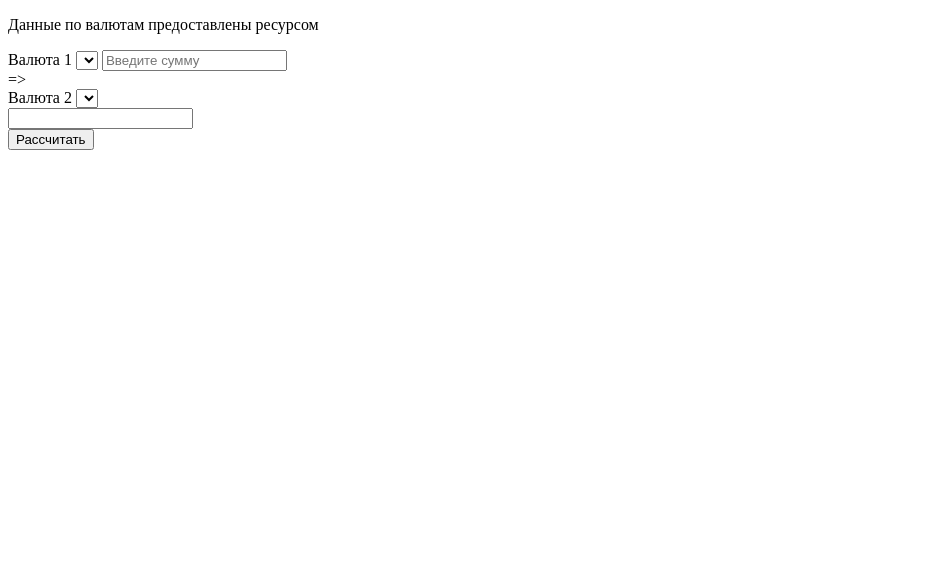
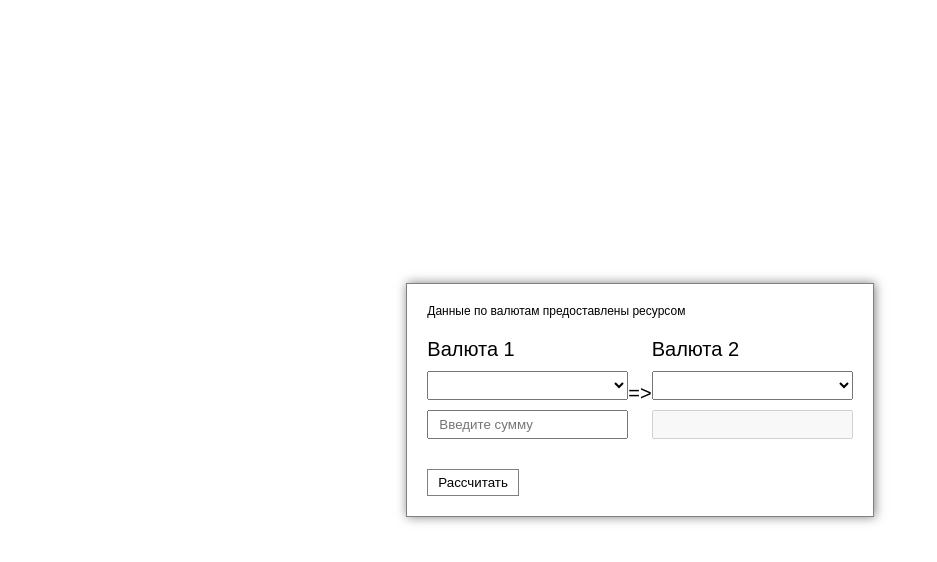
Before and after one commit to evkondr/currencycalculator, a plain HTML site: page index.html in a window 1280 px wide. Shown: the whole page, without its empty margins (0-937 px from the left). Drawn offline with Linux system fonts and the light colour scheme.

Commit message:
added styles

```diff
--- a/css/style.css
+++ b/css/style.css
@@ -0,0 +1,51 @@
+*{
+    margin: 0;
+    padding: 0;
+
+}
+html,
+body{
+    height: 100%;
+}
+body{
+    font: 20px Arial
+}
+.container{
+    max-width: 1170px;
+    margin: 0 auto;
+    display: flex;
+    justify-content: center;
+    align-items: center;
+    height: 100%;
+}
+#currancy-calc{
+    padding: 20px;
+    border: 1px solid gray;
+    box-shadow: 1px 0 10px rgba(0,0,0,.5);
+}
+.url{
+    font-size: 12px;
+}
+.space-around{
+    display: flex;
+    justify-content: space-between;
+    align-items: center;
+}
+.field{
+    display: flex;
+    flex-direction: column;
+    padding: 20px 0;
+}
+.field *{
+    margin-bottom: 10px;
+}
+.field input, .field select{
+    padding: 5px 10px;
+}
+#calculate{
+    padding: 5px 10px;
+    background: #fff;
+    border: 1px solid gray;
+    cursor: pointer;
+
+}
--- a/index.html
+++ b/index.html
@@ -8,7 +8,7 @@
 </head>
 <body>
      <div class="container">
-        <form name="currancy_calc" action="">
+        <form name="currancy_calc" id="currancy-calc" action="">
             <div class="row">
                 <div class="col">
                     <div class="date">
@@ -19,7 +19,7 @@
                     </div>
                 </div>
             </div>
-            <div class="row">
+            <div class="row space-around">
                 <div class="col">
                      <div class="field">
                         <label for="valute1">
@@ -35,7 +35,6 @@
                     <span>=></span>
                 </div>
                 <div class="col">
-                   <div class="col">
                    <div class="field">
                         <label for="valute2">
                             Валюта 2
@@ -43,16 +42,16 @@
                         <select name="select" id="valute2">
 
                         </select>
+                        <input type="text" id="result" disabled>
                     </div>
-                        <input type="text" id="result">
                 </div>
+
             </div>
             <div class="row">
                 <div class="col">
                     <button id="calculate">Рассчитать</button>
                 </div>
             </div>
-            </div>
         </form>
     </div>
 </body>
```
Lines whose indentation alone changed are shown as unchanged.
